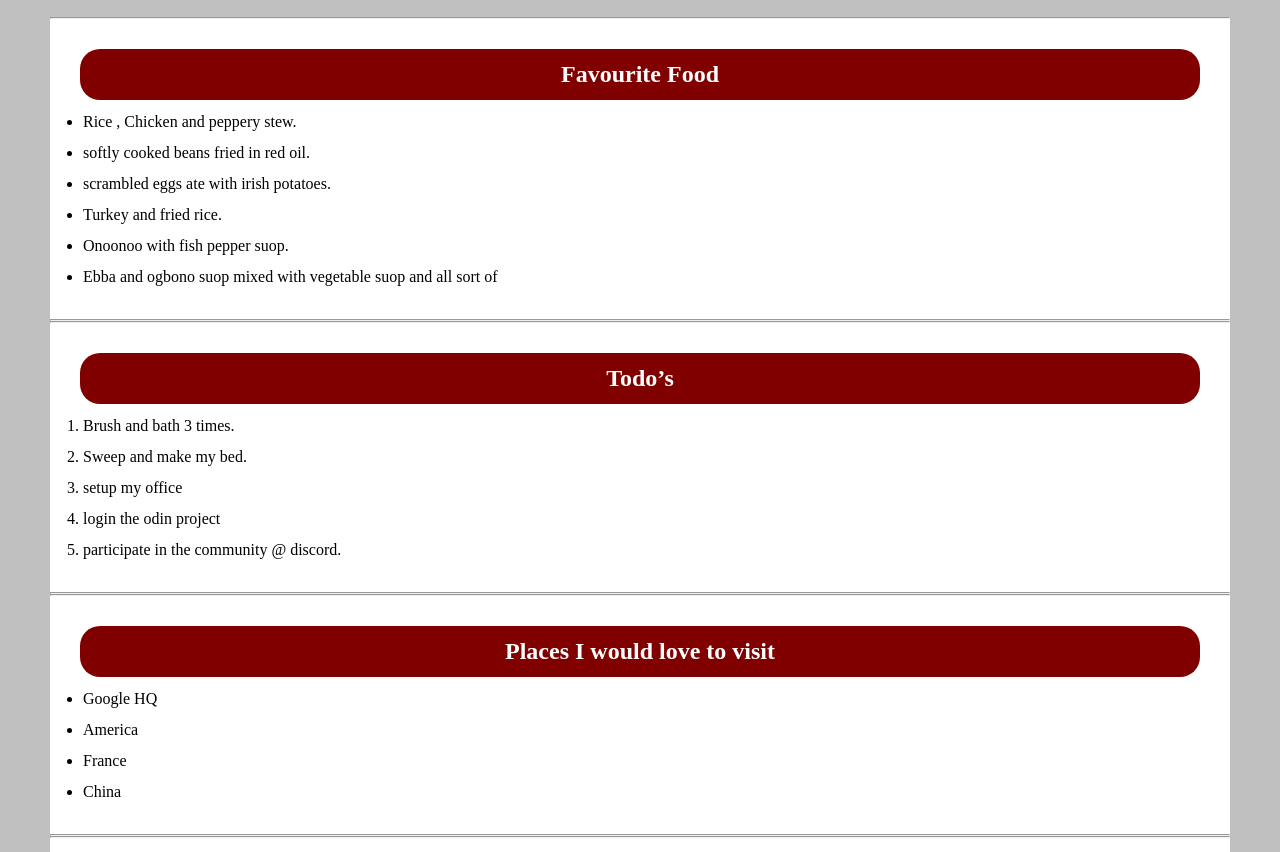
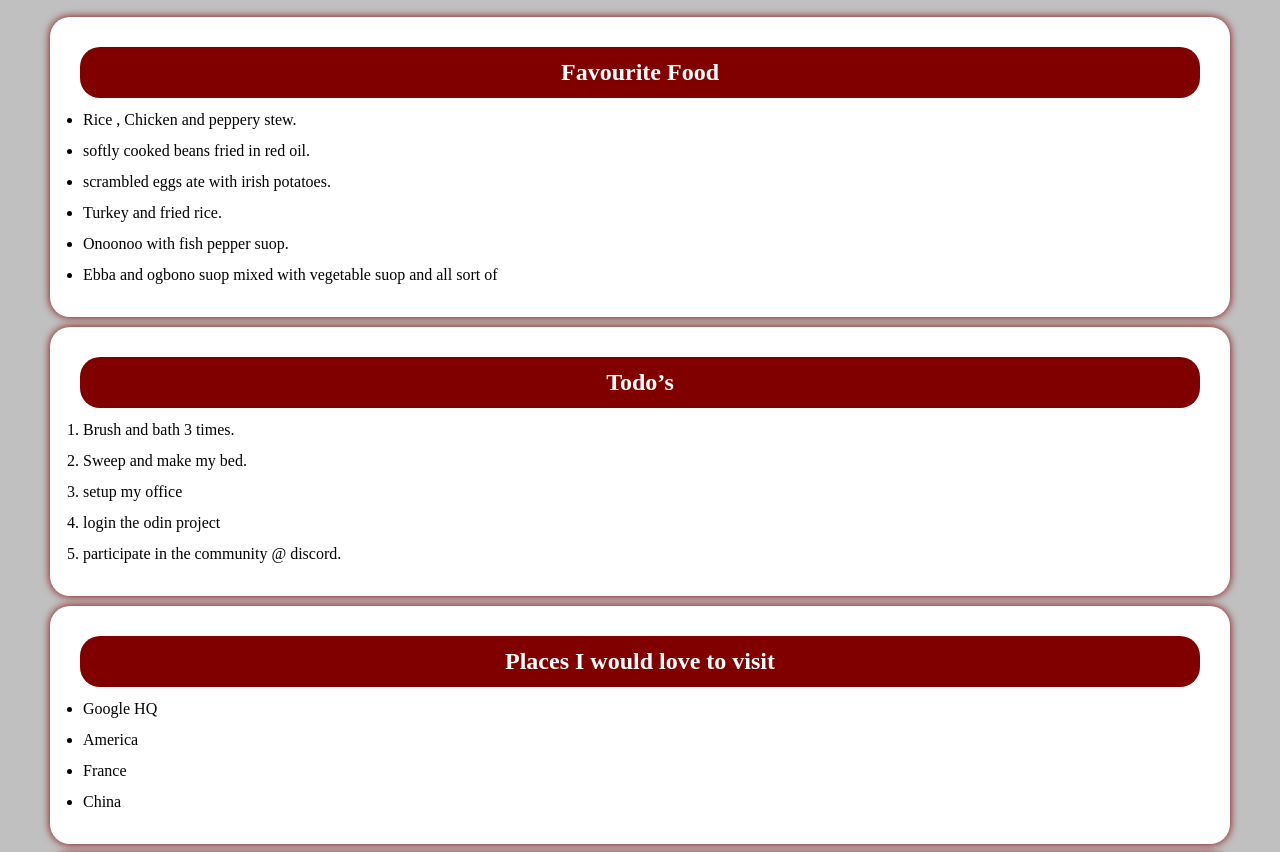
Before and after one commit to isBeo/list, a plain HTML site: page index.html in a window 1280 px wide. Shown: the part 89-941 px from the top of the page. Drawn offline with Linux system fonts and the light colour scheme; a script that the page names is missing.

Commit message:
made each list of group of rounded corners , boxshadow and removed the hr elements

```diff
--- a/index.html
+++ b/index.html
@@ -14,7 +14,6 @@
     An unordered shopping list of your favorite foods
  -->
 
-  <hr>
     <ul>
         <h2>Favourite Food</h2>
         <li>Rice , Chicken and peppery stew.</li>
@@ -24,11 +23,9 @@
         <li>Onoonoo with fish pepper suop.</li>
         <li>Ebba and ogbono suop mixed with vegetable suop and all sort of</li>
     </ul>
-  <hr>
 
 
     <!-- An ordered list of todo’s you need to get done today -->
-<hr>
 
     <ol>
         <h2>Todo’s</h2>
@@ -38,11 +35,10 @@
         <li>login the odin project</li>
         <li>participate in the community @ discord.</li>
     </ol>
-<hr>
 
     <!-- An unordered list of places you’d like to visit someday
  -->
-<hr>
+
  <ul>
     <h2>Places I would love to visit </h2>
     <li>Google HQ</li>
@@ -51,10 +47,8 @@
     <li>China</li>
  </ul>
 
-<hr>
+ <!-- An ordered list of your all time top 5 favorite video games   -->
 
- <!-- An ordered list of your all time top 5 favorite video games   -->
-<hr>
  <ol>
     <h2>My all-time Best Games</h2>
     <li>Red Dead Revolver</li>
@@ -62,6 +56,6 @@
     <li>Mid Night Club : DUB Edition III</li>
     <li>God of War</li>
     <li>Need for Speed</li>
- </ol><hr>
+ </ol>
 </body>
 </html>
--- a/main.css
+++ b/main.css
@@ -32,8 +32,11 @@ h2{
 
 ol,ul{
     background-color: white;
-    margin:auto;
+    margin-inline:auto;
+    margin-block: 10px;
     padding:20px;
+    border-radius: 20px;
+    box-shadow: 0 0 9px maroon;
 }
 
 li{
```
Lines whose indentation alone changed are shown as unchanged.
